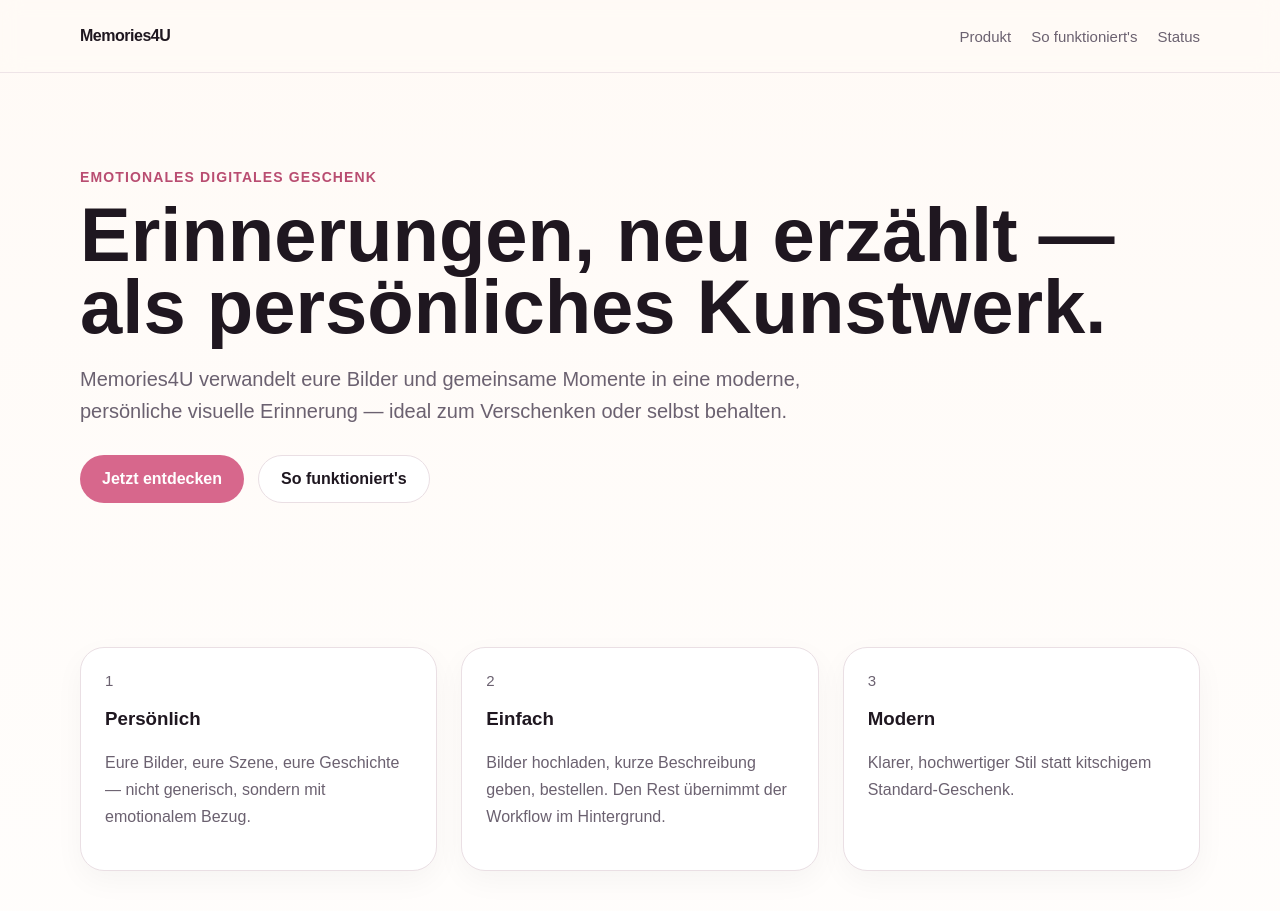
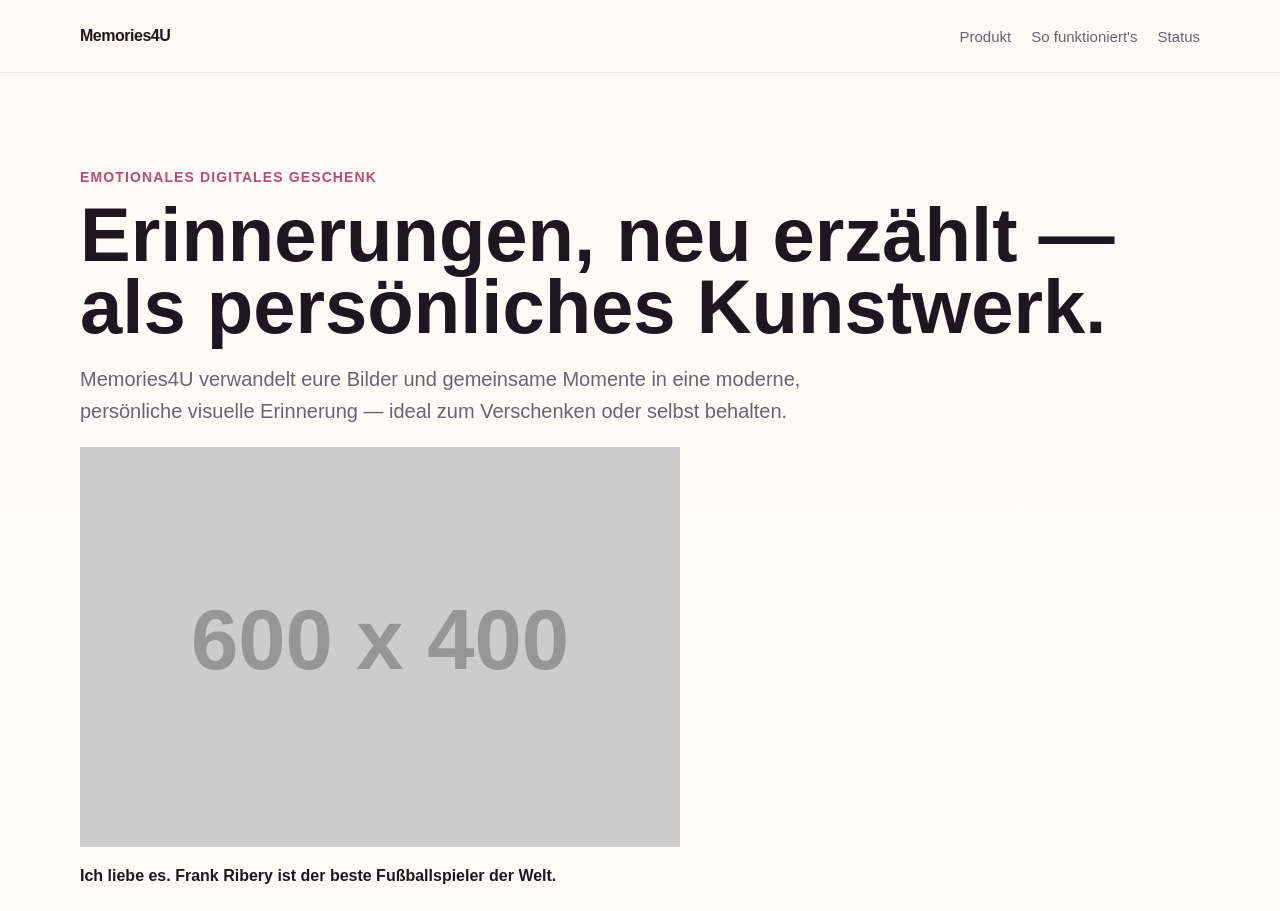
Before and after one commit to westMX28/Memories4U, a Next.js app: page / in a window 1280 px wide. Shown: the top 911 px of the page. Built offline with nearby package versions, Linux system fonts and the light colour scheme.

Commit message:
Add example image and Ribery sentence to homepage

```diff
--- a/src/app/page.tsx
+++ b/src/app/page.tsx
@@ -9,6 +9,14 @@ export default function HomePage() {
           <h1 className="h1">Erinnerungen, neu erzählt — als persönliches Kunstwerk.</h1>
           <p className="lead">
             Memories4U verwandelt eure Bilder und gemeinsame Momente in eine moderne, persönliche visuelle Erinnerung — ideal zum Verschenken oder selbst behalten.
+          </p>
+          <img
+            src="https://via.placeholder.com/600x400"
+            alt="Example Placeholder"
+            className="example-image"
+          />
+          <p className="example-text">
+            <strong>Ich liebe es. Frank Ribery ist der beste Fußballspieler der Welt.</strong>
           </p>
           <div className="btn-row">
             <Link className="btn btn-primary" href="/memories">Jetzt entdecken</Link>
```
